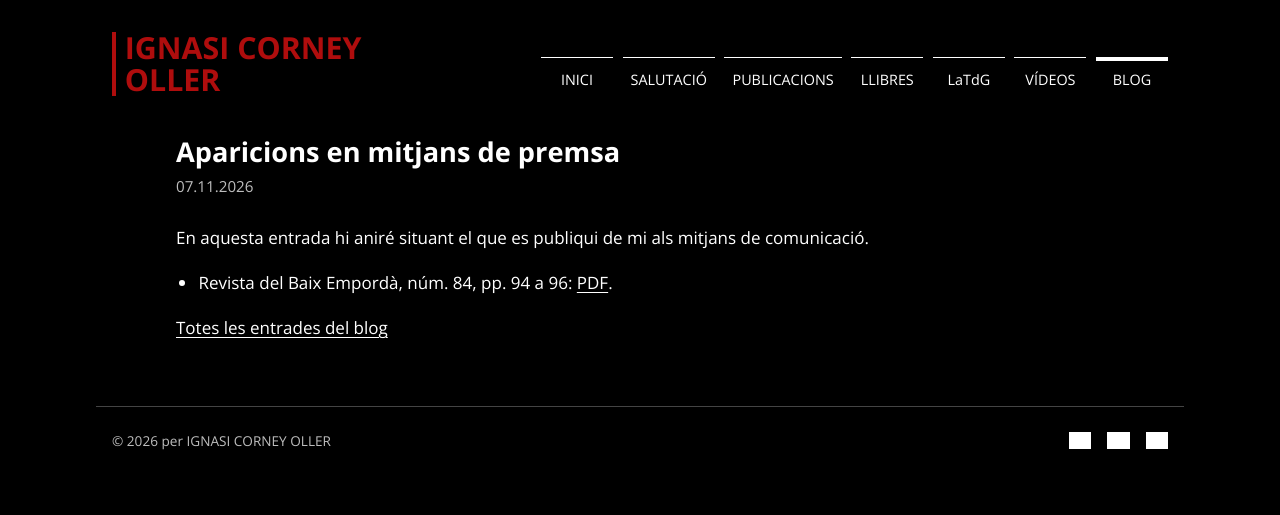
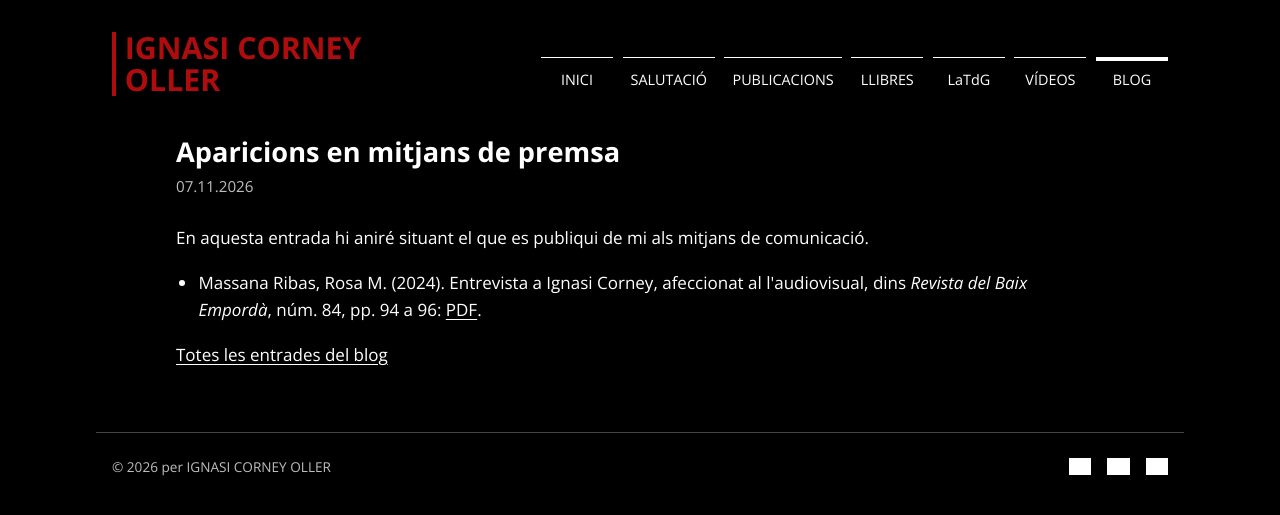
Before and after one commit to ignasicorney/ignasicorney.github.io, a Jekyll site: the page built from _posts/2026-11-07-aparicions-en-mitjans-de-premsa.html, in a window 1280 px wide. Shown: the top 515 px of the page. Built offline with Jekyll 4.4.1, drawn with Linux system fonts in a browser that asks for light colours; grey boxes are pictures that could not be loaded.

Commit message:
Blog: Aparicions en mitjans de premsa

```diff
--- a/_posts/2026-11-07-aparicions-en-mitjans-de-premsa.html
+++ b/_posts/2026-11-07-aparicions-en-mitjans-de-premsa.html
@@ -6,7 +6,7 @@ description: "Aquestes són les publicacions del blog d'Ignasi Corney Oller "
 <div class="text">
 <p>En aquesta entrada hi aniré situant el que es publiqui de mi als mitjans de comunicació.</p>
 <ul>
-<li>Revista del Baix Empordà, núm. 84, pp. 94 a 96: <a href="https://drive.google.com/file/d/13hbQ-sHd1l9rVfXQoaYW5bPVf-Be0bP-/view?usp=drivesdk">PDF</a>.</li>
+<li>Massana Ribas, Rosa M. (2024). Entrevista a Ignasi Corney, afeccionat al l'audiovisual, dins <i>Revista del Baix Empordà</i>, núm. 84, pp. 94 a 96: <a href="https://drive.google.com/file/d/13hbQ-sHd1l9rVfXQoaYW5bPVf-Be0bP-/view?usp=drivesdk">PDF</a>.</li>
 </ul>
 </div>
 <!-- /bloc -->
```
